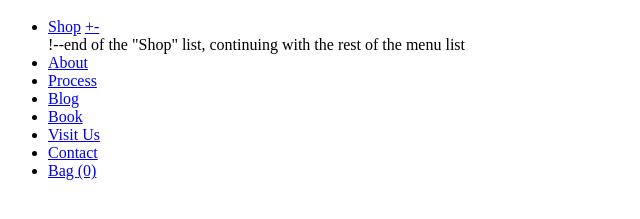
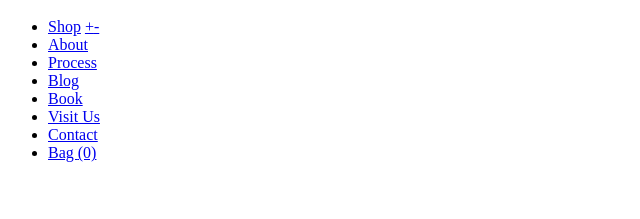
Before and after one commit to rainazheng/html-navbar, a plain HTML site: page index.html in a window 1280 px wide. Shown: the part 47-266 px from the top of the page, without its empty margins (0-640 px from the left). Drawn offline with Linux system fonts and the light colour scheme.

Commit message:
revise index.html

```diff
--- a/index.html
+++ b/index.html
@@ -36,7 +36,7 @@
             <a href="#" class="nav-link" id="Shop">Shop</a>
             <a href="#" class="nav-carat"><span class="plus">+</span><span class="minus">-</span></a>
           </li>
-          !--end of the "Shop" list, continuing with the rest of the menu list
+          <!--end of the "Shop" list, continuing with the rest of the menu list with anchor tags for About, Process, etc.-->
           <li class="child  kids-0">
             <a href="/pages/about-us" class="nav-link" id="About">About</a>
           </li>
```
